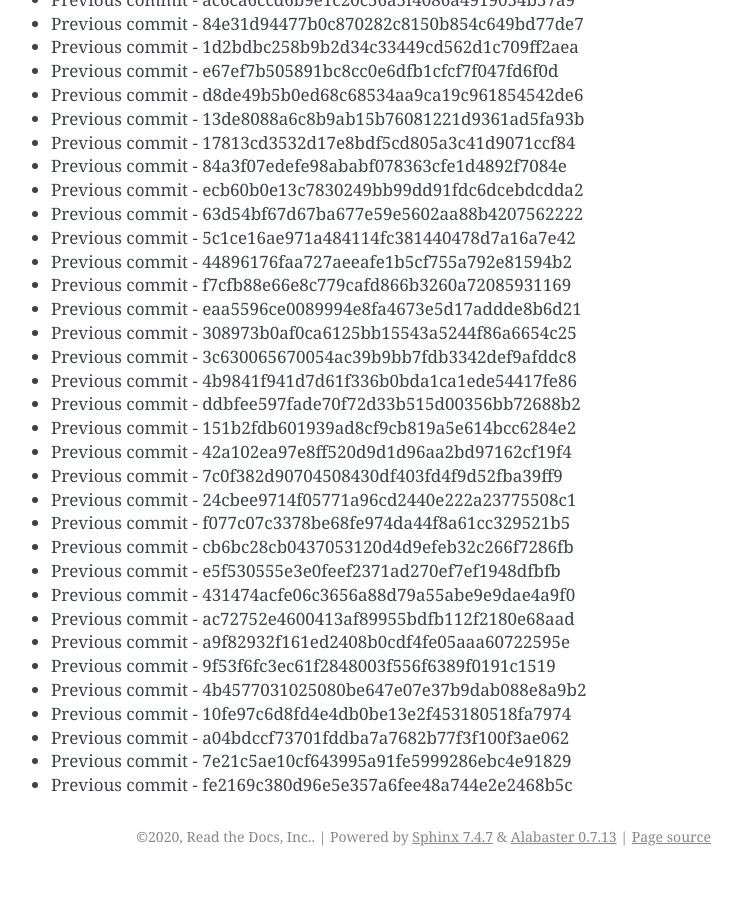
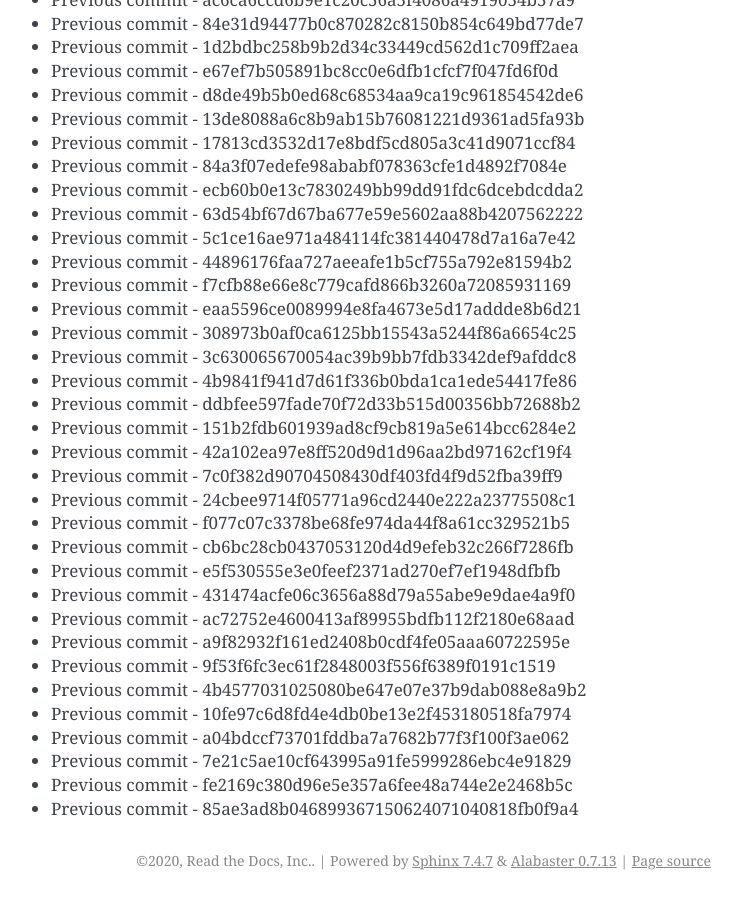
Before and after one commit to readthedocs/rtd-git-stresstest, a Sphinx documentation site: the page built from docs/updates.rst, in a window 1280 px wide and 900 px high, scrolled down 7057 px. Shown: the whole window, without its empty margins (399-1141 px from the left). Built offline with Sphinx 7.4.7, drawn with Linux system fonts in a browser that asks for light colours; before the commit the page ends 7933 px from its top, so only the background shows below that.

Commit message:
Generating commit from previous: 85ae3ad8b046899367150624071040818fb0f9a4

```diff
--- a/docs/updates.rst
+++ b/docs/updates.rst
@@ -328,3 +328,4 @@ It can be tested for any performance characteristics.
 * Previous commit - a04bdccf73701fddba7a7682b77f3f100f3ae062
 * Previous commit - 7e21c5ae10cf643995a91fe5999286ebc4e91829
 * Previous commit - fe2169c380d96e5e357a6fee48a744e2e2468b5c
+* Previous commit - 85ae3ad8b046899367150624071040818fb0f9a4
```
